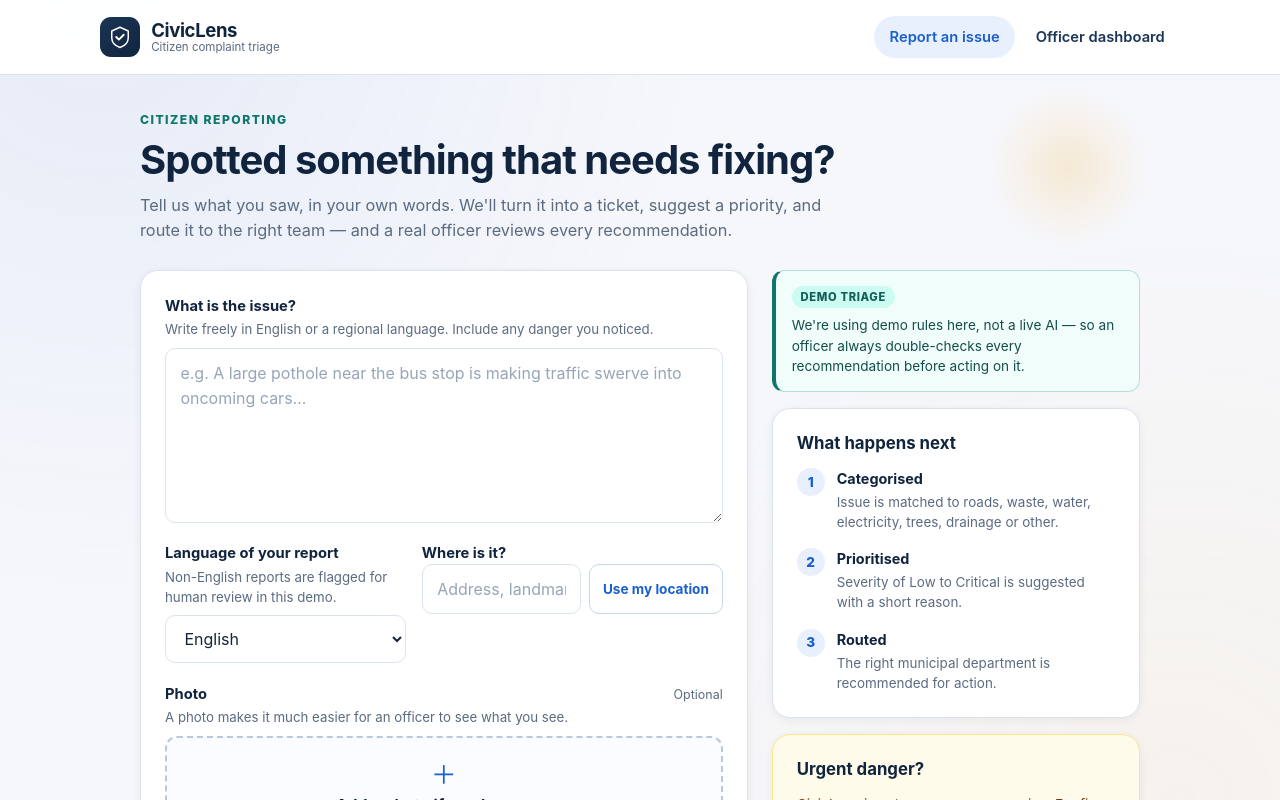
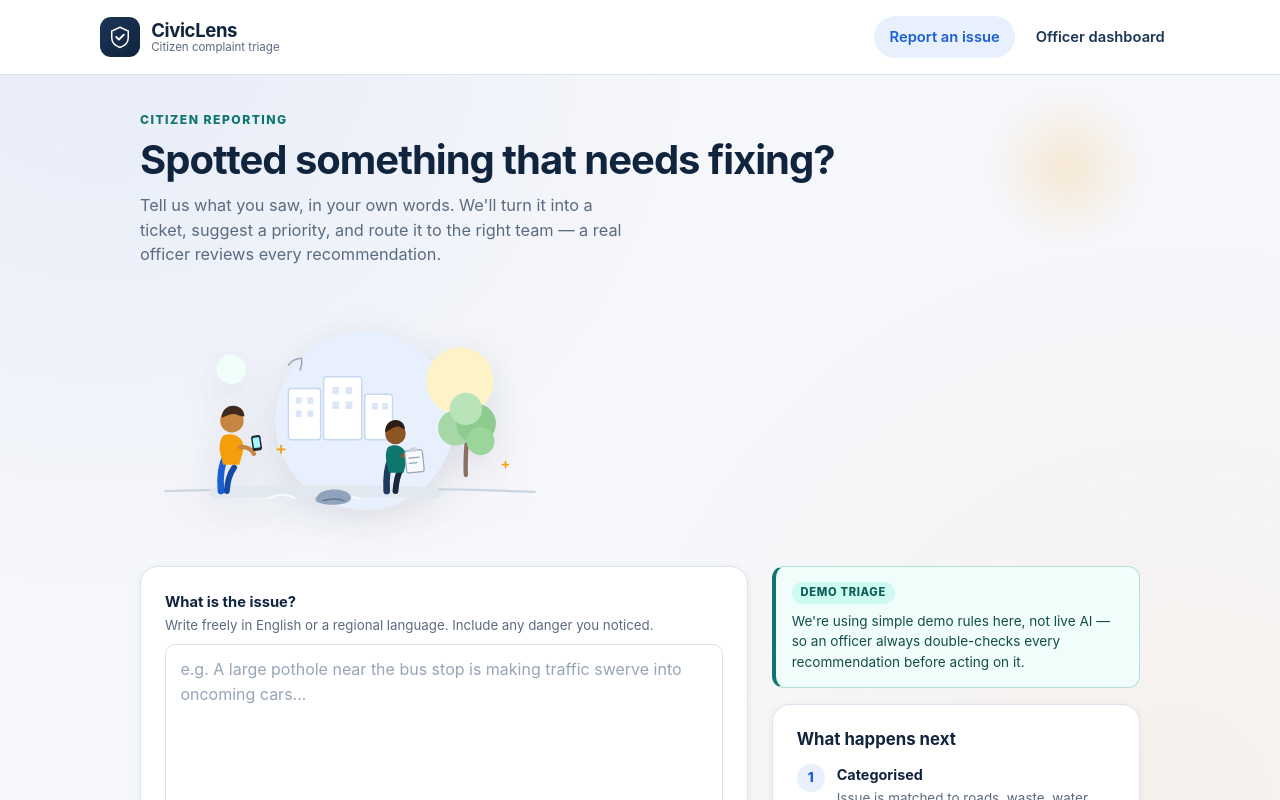
Before and after one commit to mystery-479/P2P, a React (Vite) app: page /report in a window 1280 px wide. Shown: the top 800 px of the page. Built offline with nearby package versions, Linux system fonts and the light colour scheme.

Commit message:
Humanise the UI: hand-drawn SVG sketch, sketched icons, empathetic non-AI copy

```diff
--- a/src/components/DemoNotice.tsx
+++ b/src/components/DemoNotice.tsx
@@ -1,13 +1,13 @@
 import type { ReactNode } from "react";
 
-/** Honest labelling: the prototype uses rules, not a live AI service. */
+/** The prototype uses demo rules — no AI service, no training data. */
 export function DemoNotice({ children }: { children?: ReactNode }) {
   return (
     <aside className="demo-notice" role="note">
       <span className="demo-notice__tag">Demo triage</span>
       <span>
         {children ??
-          "We're using demo rules here, not a live AI — so an officer always double-checks every recommendation before acting on it."}
+          "We're using simple demo rules here, not live AI — so an officer always double-checks every recommendation before acting on it."}
       </span>
     </aside>
   );
--- /dev/null
+++ b/src/components/HeroSketch.tsx
@@ -0,0 +1,101 @@
+/**
+ * A small street scene drawn by hand in SVG. No photo, no generated image:
+ * just simple shapes and slightly uneven lines, so the prototype feels made
+ * by people for people.
+ */
+export function HeroSketch() {
+  return (
+    <svg
+      className="hero-sketch"
+      viewBox="0 0 560 300"
+      role="img"
+      aria-label="A neighbour reporting a pothole on their phone while an officer arrives to help fix the street."
+    >
+      {/* soft backdrop */}
+      <circle cx="300" cy="140" r="122" fill="#e8f0fe" />
+      <circle cx="430" cy="86" r="46" fill="#fef3c7" />
+      <circle cx="118" cy="70" r="20" fill="#f0fdfa" />
+
+      {/* distant buildings */}
+      <g stroke="#c7d7f0" strokeWidth="2" fill="#ffffff">
+        <rect x="196" y="96" width="44" height="70" rx="4" />
+        <rect x="244" y="80" width="52" height="86" rx="4" />
+        <rect x="300" y="104" width="38" height="62" rx="4" />
+      </g>
+      <g fill="#dbe7f8">
+        <rect x="206" y="108" width="8" height="9" rx="1" />
+        <rect x="222" y="108" width="8" height="9" rx="1" />
+        <rect x="206" y="126" width="8" height="9" rx="1" />
+        <rect x="222" y="126" width="8" height="9" rx="1" />
+        <rect x="256" y="94" width="9" height="10" rx="1" />
+        <rect x="274" y="94" width="9" height="10" rx="1" />
+        <rect x="256" y="114" width="9" height="10" rx="1" />
+        <rect x="274" y="114" width="9" height="10" rx="1" />
+        <rect x="310" y="116" width="8" height="9" rx="1" />
+        <rect x="324" y="116" width="8" height="9" rx="1" />
+      </g>
+
+      {/* tree */}
+      <g>
+        <path d="M438 214c-1-18 0-30 1-42" stroke="#8d6e63" strokeWidth="6" strokeLinecap="round" fill="none" />
+        <circle cx="424" cy="150" r="24" fill="#a7d7a7" />
+        <circle cx="452" cy="144" r="27" fill="#8ecb8e" />
+        <circle cx="438" cy="124" r="22" fill="#b9e4b9" />
+        <circle cx="458" cy="168" r="19" fill="#9ad59a" />
+      </g>
+
+      {/* street */}
+      <path d="M28 236c150-5 340-5 504 1" stroke="#cbd5e1" strokeWidth="3" strokeLinecap="round" fill="none" />
+      <path d="M96 238c60-3 240-3 300 1" stroke="#e2e8f0" strokeWidth="16" strokeLinecap="round" fill="none" />
+      <path d="M170 246c8-6 26-6 34-1" stroke="#f8fafc" strokeWidth="3" strokeLinecap="round" fill="none" />
+      <path d="M262 247c7-5 22-5 30 0" stroke="#f8fafc" strokeWidth="3" strokeLinecap="round" fill="none" />
+
+      {/* pothole */}
+      <path
+        d="M236 242c6-9 32-11 42-3 6 5 4 12-6 14-13 3-32 2-38-3-2-2-1-5 2-8Z"
+        fill="#8fa3bd"
+      />
+      <path d="M243 249c9-3 22-3 29 0" stroke="#64748b" strokeWidth="2" strokeLinecap="round" fill="none" />
+
+      {/* citizen with phone */}
+      <g>
+        <path d="M104 236c-2-22 1-38 8-50" stroke="#1a5fd0" strokeWidth="9" strokeLinecap="round" fill="none" />
+        <path d="M112 236c1-14 4-24 10-32" stroke="#134aa6" strokeWidth="8" strokeLinecap="round" fill="none" />
+        <path
+          d="M108 160c8-3 16-2 22 4 5 5 6 14 3 22l-4 14h-22l-4-16c-2-9 0-20 5-24Z"
+          fill="#f59e0b"
+        />
+        <circle cx="119" cy="140" r="16" fill="#c68642" />
+        <path d="M105 136c0-11 9-18 19-16 7 1 12 7 12 14-6 1-10-3-14-3-6 0-11 3-17 5Z" fill="#3f2a1d" />
+        <path d="M130 176c9-1 16 3 19 9" stroke="#c68642" strokeWidth="6" strokeLinecap="round" fill="none" />
+        <rect x="146" y="160" width="13" height="21" rx="3" fill="#1f2937" transform="rotate(-8 152 170)" />
+        <rect x="148" y="163" width="9" height="14" rx="1.5" fill="#a5f3fc" transform="rotate(-8 152 170)" />
+      </g>
+
+      {/* officer with clipboard */}
+      <g>
+        <path d="M330 236c-1-20 1-34 6-44" stroke="#1f3a5f" strokeWidth="9" strokeLinecap="round" fill="none" />
+        <path d="M342 236c1-13 3-22 7-29" stroke="#16293f" strokeWidth="8" strokeLinecap="round" fill="none" />
+        <path
+          d="M332 176c7-4 16-3 21 3 4 5 5 13 3 20l-3 12h-20l-3-14c-2-8-1-17 2-21Z"
+          fill="#0f766e"
+        />
+        <circle cx="342" cy="158" r="14" fill="#8d5524" />
+        <path d="M328 156c-1-10 6-17 14-17 8 0 13 6 13 13-4-1-6-4-10-4-5 0-9 4-17 8Z" fill="#2b1d14" />
+        <path d="M352 188c7 1 11 4 13 8" stroke="#8d5524" strokeWidth="5.5" strokeLinecap="round" fill="none" />
+        <g transform="rotate(-6 372 196)">
+          <rect x="356" y="180" width="24" height="30" rx="3" fill="#f8fafc" stroke="#94a3b8" strokeWidth="1.6" />
+          <rect x="363" y="176" width="10" height="6" rx="2" fill="#cbd5e1" />
+          <path d="M361 190h14M361 197h10" stroke="#94a3b8" strokeWidth="1.8" strokeLinecap="round" />
+        </g>
+      </g>
+
+      {/* little marks */}
+      <g stroke="#f59e0b" strokeWidth="2.4" strokeLinecap="round">
+        <path d="M186 174v10M181 179h10" />
+        <path d="M492 196v8M488 200h8" />
+      </g>
+      <path d="M196 64c5-6 11-9 18-9M214 55c1 6 0 11-2 16" stroke="#94a3b8" strokeWidth="2" strokeLinecap="round" fill="none" />
+    </svg>
+  );
+}
--- /dev/null
+++ b/src/components/Icons.tsx
@@ -0,0 +1,135 @@
+/**
+ * Hand-drawn style icons. Deliberately not perfectly geometric: the little
+ * wobbles keep the interface feeling drawn by a person rather than generated.
+ */
+
+type IconProps = {
+  size?: number;
+  className?: string;
+};
+
+const base = {
+  fill: "none",
+  stroke: "currentColor",
+  strokeLinecap: "round" as const,
+  strokeLinejoin: "round" as const,
+};
+
+export function AlertIcon({ size = 16, className }: IconProps) {
+  return (
+    <svg
+      aria-hidden="true"
+      className={className}
+      width={size}
+      height={size}
+      viewBox="0 0 24 24"
+      strokeWidth={1.9}
+      {...base}
+    >
+      <path d="M12 4.4c.4-.7 1.4-.7 1.8.1l7.3 13.2c.4.8-.2 1.7-1 1.7H4.6c-.9 0-1.4-.9-1-1.7Z" />
+      <path d="M12.1 9.4c0 1.6-.2 3.5-.2 4.4" />
+      <path d="M12 17.2h.01" strokeWidth={2.4} />
+    </svg>
+  );
+}
+
+export function CheckIcon({ size = 16, className }: IconProps) {
+  return (
+    <svg
+      aria-hidden="true"
+      className={className}
+      width={size}
+      height={size}
+      viewBox="0 0 24 24"
+      strokeWidth={2.1}
+      {...base}
+    >
+      <path d="M4.8 12.6c1.5 1.4 3 3 4.4 4.5 2.6-4 5.6-7.7 9.6-11" />
+    </svg>
+  );
+}
+
+export function EyeIcon({ size = 16, className }: IconProps) {
+  return (
+    <svg
+      aria-hidden="true"
+      className={className}
+      width={size}
+      height={size}
+      viewBox="0 0 24 24"
+      strokeWidth={1.8}
+      {...base}
+    >
+      <path d="M2.9 12.1c2.4-3.7 5.4-5.6 9.1-5.6s6.7 1.9 9.1 5.5c-2.4 3.6-5.4 5.5-9.1 5.5s-6.7-1.8-9.1-5.4Z" />
+      <path d="M12 9.3c1.6 0 2.9 1.2 2.9 2.8 0 1.5-1.3 2.8-2.9 2.8-1.6 0-2.9-1.3-2.9-2.8 0-1.6 1.3-2.8 2.9-2.8Z" />
+    </svg>
+  );
+}
+
+export function SearchIcon({ size = 18, className }: IconProps) {
+  return (
+    <svg
+      aria-hidden="true"
+      className={className}
+      width={size}
+      height={size}
+      viewBox="0 0 24 24"
+      strokeWidth={1.9}
+      {...base}
+    >
+      <path d="M10.7 4.6a6.1 6.1 0 0 1 .2 12.2 6.1 6.1 0 0 1-.2-12.2Z" />
+      <path d="m15.4 15.6 4.2 4" />
+    </svg>
+  );
+}
+
+export function PlusIcon({ size = 22, className }: IconProps) {
+  return (
+    <svg
+      aria-hidden="true"
+      className={className}
+      width={size}
+      height={size}
+      viewBox="0 0 24 24"
+      strokeWidth={2}
+      {...base}
+    >
+      <path d="M12 5.6v12.6" />
+      <path d="M5.7 12.1h12.6" />
+    </svg>
+  );
+}
+
+export function ArrowLeftIcon({ size = 15, className }: IconProps) {
+  return (
+    <svg
+      aria-hidden="true"
+      className={className}
+      width={size}
+      height={size}
+      viewBox="0 0 24 24"
+      strokeWidth={2}
+      {...base}
+    >
+      <path d="M19 12H5.4" />
+      <path d="m10.6 6.4-5.2 5.6 5.2 5.6" />
+    </svg>
+  );
+}
+
+export function PinIcon({ size = 15, className }: IconProps) {
+  return (
+    <svg
+      aria-hidden="true"
+      className={className}
+      width={size}
+      height={size}
+      viewBox="0 0 24 24"
+      strokeWidth={1.8}
+      {...base}
+    >
+      <path d="M18.2 10.3c0 4.4-4.3 8.2-5.8 9.5-.2.2-.6.2-.8 0-1.5-1.3-5.8-5.1-5.8-9.5a6.2 6.2 0 0 1 12.4 0Z" />
+      <path d="M12 7.6a2.5 2.5 0 1 0 0 5 2.5 2.5 0 0 0 0-5Z" />
+    </svg>
+  );
+}
--- a/src/features/complaints/ComplaintPage.tsx
+++ b/src/features/complaints/ComplaintPage.tsx
@@ -1,9 +1,11 @@
 import { useRef, useState, type FormEvent } from "react";
 import { useNavigate } from "react-router-dom";
+import { AlertIcon } from "../../components/Icons";
 import { Button } from "../../components/Button";
 import { Card } from "../../components/Card";
 import { DemoNotice } from "../../components/DemoNotice";
 import { Field } from "../../components/Field";
+import { HeroSketch } from "../../components/HeroSketch";
 import { Select, TextArea, TextInput } from "../../components/Inputs";
 import { createTicket } from "../../lib/ticketStore";
 import { LANGUAGES } from "../../types/ticket";
@@ -123,9 +125,12 @@ export function ComplaintPage() {
         <h1>Spotted something that needs fixing?</h1>
         <p className="page-heading__lede">
           Tell us what you saw, in your own words. We'll turn it into a ticket, suggest a
-          priority, and route it to the right team — and a real officer reviews every
+          priority, and route it to the right team — a real officer reviews every
           recommendation.
         </p>
+        <div className="hero-sketch">
+          <HeroSketch />
+        </div>
       </div>
 
       <div className="report-layout">
@@ -257,7 +262,8 @@ export function ComplaintPage() {
 
             {submitState === "error" && (
               <p className="form-alert" role="alert">
-                <span aria-hidden="true">⚠</span> Sorry, something went wrong saving your report.
+                <AlertIcon />
+                Sorry, something went wrong saving your report.
                 Please try again.
               </p>
             )}
--- a/src/features/dashboard/TicketDetailPage.tsx
+++ b/src/features/dashboard/TicketDetailPage.tsx
@@ -1,5 +1,6 @@
 import { useEffect, useState } from "react";
 import { Link, useParams } from "react-router-dom";
+import { AlertIcon, CheckIcon } from "../../components/Icons";
 import { SeverityBadge, StatusBadge } from "../../components/Badges";
 import { Button, buttonClass } from "../../components/Button";
 import { Card } from "../../components/Card";
@@ -205,7 +206,7 @@ export function TicketDetailPage() {
 
             {feedback && (
               <p className={feedback.kind === "success" ? "feedback feedback--success" : "form-alert"} role="status">
-                {feedback.kind === "success" ? "✓ " : "⚠ "}
+                {feedback.kind === "success" ? <CheckIcon size={13} className="feedback__icon" /> : <AlertIcon size={13} className="feedback__icon" />}
                 {feedback.text}
               </p>
             )}
--- a/src/styles/global.css
+++ b/src/styles/global.css
@@ -1087,3 +1087,68 @@ select {
     scroll-behavior: auto !important;
   }
 }
+
+/* ---------- Hand-drawn hero sketch (report page) ---------- */
+.hero-sketch {
+  width: 100%;
+  max-width: 420px;
+  margin-top: 1.6rem;
+  border-radius: var(--radius-lg);
+  overflow: hidden;
+  filter: drop-shadow(0 10px 20px rgba(16, 36, 62, 0.06));
+  display: block;
+}
+
+.hero-sketch svg {
+  width: 100%;
+  height: auto;
+  max-height: 220px;
+  display: block;
+}
+
+.page--report .page-heading__lede {
+  max-width: 48ch;
+}
+
+.success-banner__icon {
+  display: grid;
+  place-items: center;
+  width: 44px;
+  height: 44px;
+  flex: none;
+  border-radius: 50%;
+  background: rgba(255, 255, 255, 0.16);
+}
+
+.feedback__icon {
+  margin-right: 0.55rem;
+  flex: none;
+}
+
+.review-note__icon {
+  margin-right: 0.5rem;
+  flex: none;
+}
+
+.search-field__icon {
+  top: 50%;
+  left: 0.9rem;
+  color: var(--color-muted);
+}
+
+/* hand-drawn flags feel more like little stickers */
+.flag {
+  border-style: solid;
+}
+
+/* softer shadows already in tokens; reinforce card depth */
+.card {
+  border-radius: var(--radius-lg);
+  box-shadow: var(--shadow-sm);
+}
+
+/* focus rings look intentional, not accidental */
+:focus-visible {
+  outline: 3px solid var(--color-brand);
+  outline-offset: 3px;
+}
```
Also changed, not shown: src/features/complaints/ConfirmationPage.tsx (+4 -5 lines), src/features/dashboard/DashboardPage.tsx (+3 -4 lines).
